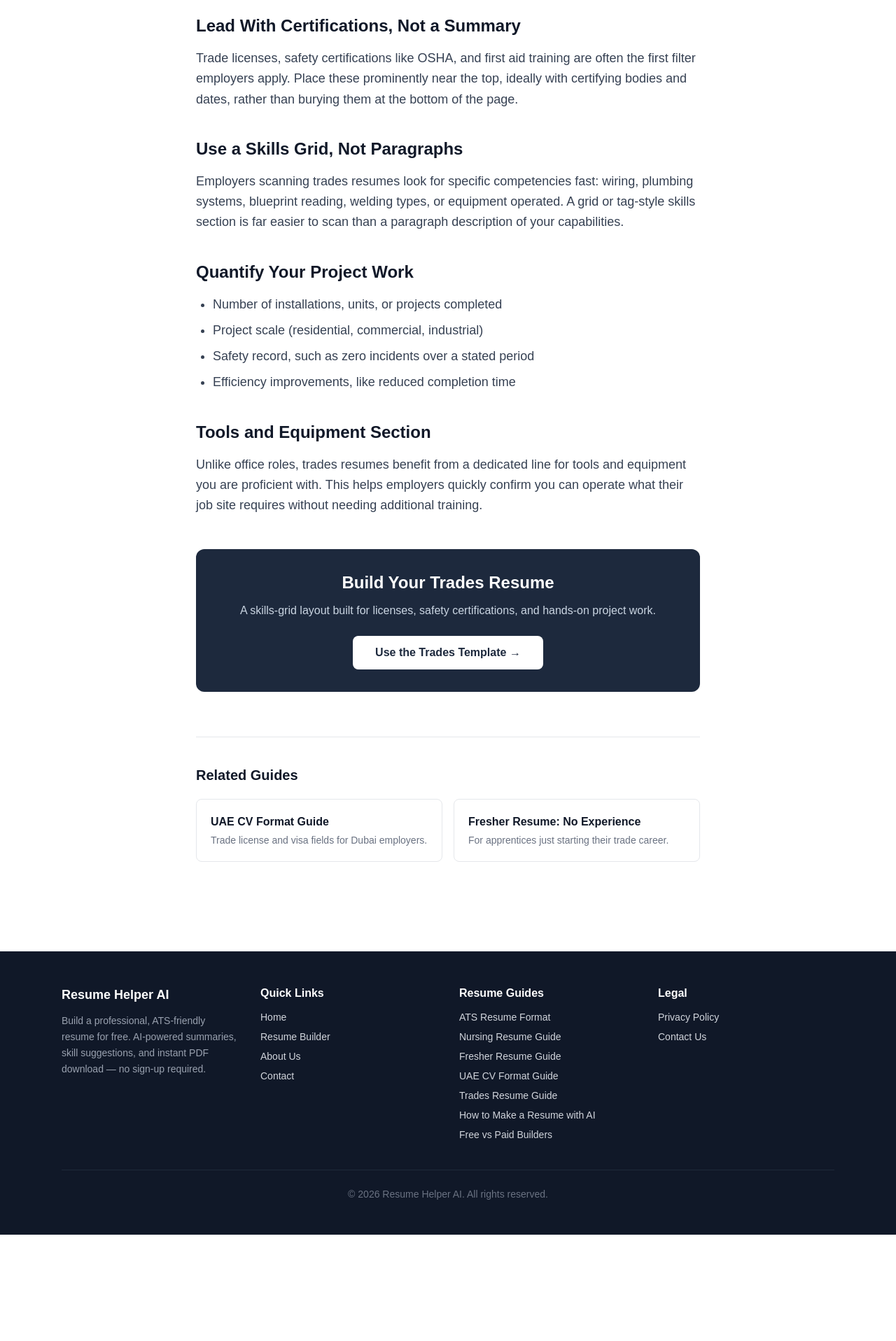
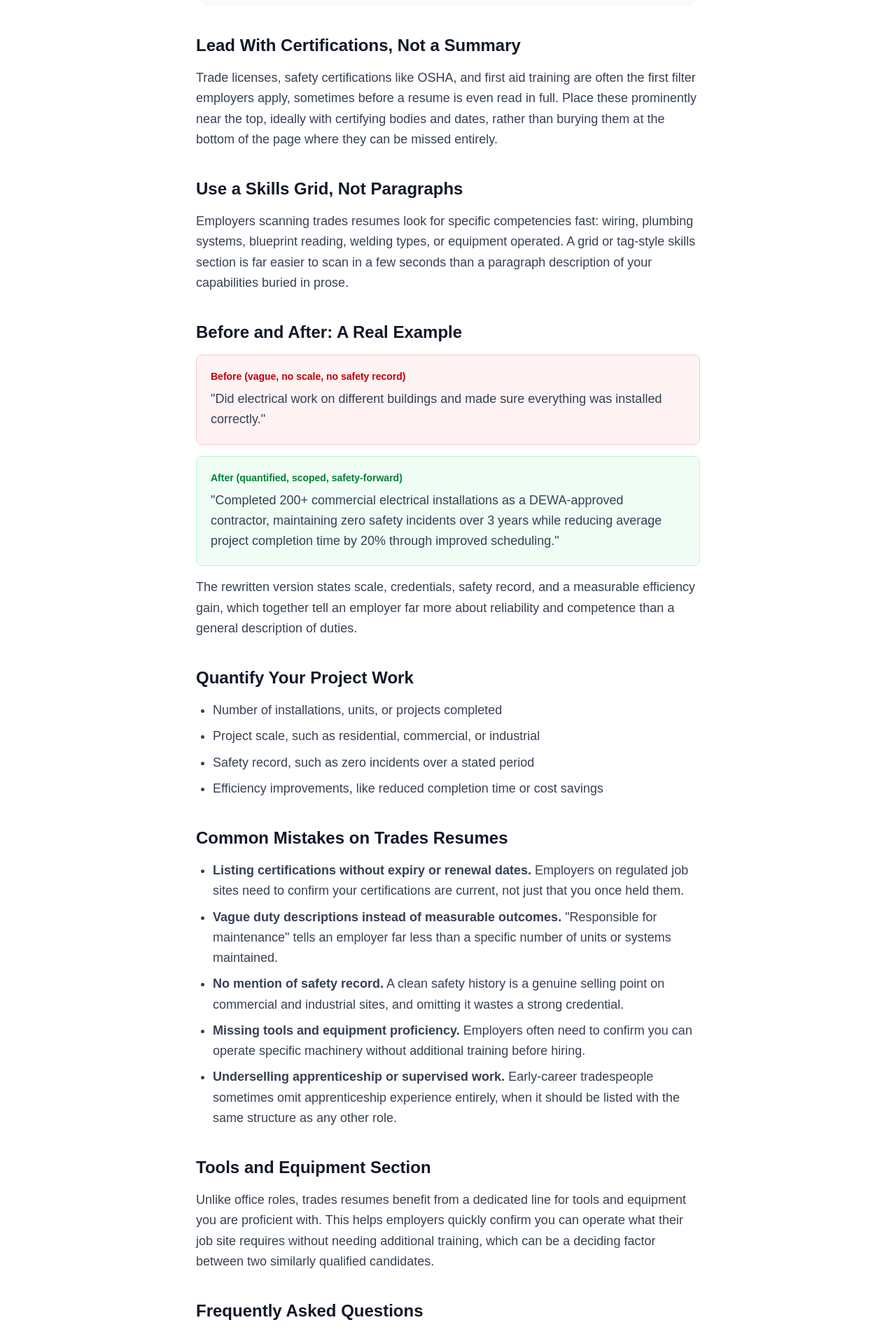
Before and after one commit to pragathishc/ai-resume-builder, a Next.js app: page /blog/trades-resume-guide in a window 1280 px wide. Shown: the part 880-2797 px from the top of the page at 70% size. Before the commit the page ends 2645 px from the top, so only its background shows below. Built offline with nearby package versions, Linux system fonts and the light colour scheme.

Commit message:
Update page.js

```diff
--- a/src/app/blog/trades-resume-guide/page.js
+++ b/src/app/blog/trades-resume-guide/page.js
@@ -1,7 +1,8 @@
-import Link from "next/link";
+ import Link from "next/link";
+
 export const metadata = {
   title: "Resume Templates for Electricians, Plumbers & Skilled Trades",
-  description: "How to write a resume for skilled trades roles, including trade licenses, safety certifications, and how to present hands-on project experience.",
+  description: "How to write a resume for skilled trades roles, including trade licenses, safety certifications, sample bullets, common mistakes, and how to present project experience.",
   alternates: { canonical: "https://www.resumehelperai.com/blog/trades-resume-guide" },
 };
 
@@ -27,6 +28,14 @@ function TradesIllustration() {
   );
 }
 
+const faqs = [
+  { q: "Do I need a resume at all for trades work, or just references?", a: "A resume still matters, especially for larger contractors, commercial projects, or roles requiring formal applications through HR systems. Smaller residential jobs may rely more on references and word of mouth, but having a strong resume widens the roles you can access." },
+  { q: "How do I list apprenticeship experience?", a: "Treat it as real experience with its own entry: the company or program name, duration, and specific skills or systems you worked on under supervision. Do not undervalue it simply because it was unpaid or supervised." },
+  { q: "Should I include soft skills like teamwork or communication?", a: "Briefly, but they should not dominate the resume. Trade employers weight certifications, hands-on skills, and safety record far more heavily than soft skill claims, which are harder to verify and less differentiating." },
+  { q: "What if I have experience across multiple trades?", a: "List your primary trade prominently in the headline, then group secondary skills separately. Being a jack of several trades can be valuable, but a resume that does not clearly state your main specialty can confuse recruiters about which roles to consider you for." },
+  { q: "How important are safety certifications compared to years of experience?", a: "Both matter, but missing safety certifications can disqualify you before experience is even considered on many commercial and industrial job sites, where compliance is a legal requirement, not a preference." },
+];
+
 export default function TradesResumeGuide() {
   return (
     <main className="min-h-screen bg-white">
@@ -45,7 +54,7 @@ export default function TradesResumeGuide() {
           Resume Templates for Electricians, Plumbers & Skilled Trades
         </h1>
         <p className="text-lg text-gray-600 mb-10">
-          Trade employers hire on proof of hands-on competence and valid licensing, not corporate polish. Here is how to structure a trades resume that gets you called for an interview.
+          Trade employers hire on proof of hands-on competence and valid licensing, not corporate polish. Here is how to structure a trades resume that gets you called for an interview, with a real example and the mistakes that hold experienced tradespeople back.
         </p>
 
         <div className="mb-10">
@@ -54,21 +63,51 @@ export default function TradesResumeGuide() {
 
         <div className="space-y-6 text-gray-700 text-lg leading-relaxed">
           <h2 className="text-2xl font-bold text-gray-900 mt-10 mb-4">Lead With Certifications, Not a Summary</h2>
-          <p>Trade licenses, safety certifications like OSHA, and first aid training are often the first filter employers apply. Place these prominently near the top, ideally with certifying bodies and dates, rather than burying them at the bottom of the page.</p>
+          <p>Trade licenses, safety certifications like OSHA, and first aid training are often the first filter employers apply, sometimes before a resume is even read in full. Place these prominently near the top, ideally with certifying bodies and dates, rather than burying them at the bottom of the page where they can be missed entirely.</p>
 
           <h2 className="text-2xl font-bold text-gray-900 mt-10 mb-4">Use a Skills Grid, Not Paragraphs</h2>
-          <p>Employers scanning trades resumes look for specific competencies fast: wiring, plumbing systems, blueprint reading, welding types, or equipment operated. A grid or tag-style skills section is far easier to scan than a paragraph description of your capabilities.</p>
+          <p>Employers scanning trades resumes look for specific competencies fast: wiring, plumbing systems, blueprint reading, welding types, or equipment operated. A grid or tag-style skills section is far easier to scan in a few seconds than a paragraph description of your capabilities buried in prose.</p>
+
+          <h2 className="text-2xl font-bold text-gray-900 mt-10 mb-4">Before and After: A Real Example</h2>
+          <div className="bg-red-50 border border-red-200 rounded-lg p-5 my-4">
+            <p className="text-sm font-semibold text-red-700 mb-2">Before (vague, no scale, no safety record)</p>
+            <p className="text-gray-700">"Did electrical work on different buildings and made sure everything was installed correctly."</p>
+          </div>
+          <div className="bg-green-50 border border-green-200 rounded-lg p-5 my-4">
+            <p className="text-sm font-semibold text-green-700 mb-2">After (quantified, scoped, safety-forward)</p>
+            <p className="text-gray-700">"Completed 200+ commercial electrical installations as a DEWA-approved contractor, maintaining zero safety incidents over 3 years while reducing average project completion time by 20% through improved scheduling."</p>
+          </div>
+          <p>The rewritten version states scale, credentials, safety record, and a measurable efficiency gain, which together tell an employer far more about reliability and competence than a general description of duties.</p>
 
           <h2 className="text-2xl font-bold text-gray-900 mt-10 mb-4">Quantify Your Project Work</h2>
           <ul className="list-disc pl-6 space-y-2">
             <li>Number of installations, units, or projects completed</li>
-            <li>Project scale (residential, commercial, industrial)</li>
+            <li>Project scale, such as residential, commercial, or industrial</li>
             <li>Safety record, such as zero incidents over a stated period</li>
-            <li>Efficiency improvements, like reduced completion time</li>
+            <li>Efficiency improvements, like reduced completion time or cost savings</li>
+          </ul>
+
+          <h2 className="text-2xl font-bold text-gray-900 mt-10 mb-4">Common Mistakes on Trades Resumes</h2>
+          <ul className="list-disc pl-6 space-y-2">
+            <li><strong>Listing certifications without expiry or renewal dates.</strong> Employers on regulated job sites need to confirm your certifications are current, not just that you once held them.</li>
+            <li><strong>Vague duty descriptions instead of measurable outcomes.</strong> "Responsible for maintenance" tells an employer far less than a specific number of units or systems maintained.</li>
+            <li><strong>No mention of safety record.</strong> A clean safety history is a genuine selling point on commercial and industrial sites, and omitting it wastes a strong credential.</li>
+            <li><strong>Missing tools and equipment proficiency.</strong> Employers often need to confirm you can operate specific machinery without additional training before hiring.</li>
+            <li><strong>Underselling apprenticeship or supervised work.</strong> Early-career tradespeople sometimes omit apprenticeship experience entirely, when it should be listed with the same structure as any other role.</li>
           </ul>
 
           <h2 className="text-2xl font-bold text-gray-900 mt-10 mb-4">Tools and Equipment Section</h2>
-          <p>Unlike office roles, trades resumes benefit from a dedicated line for tools and equipment you are proficient with. This helps employers quickly confirm you can operate what their job site requires without needing additional training.</p>
+          <p>Unlike office roles, trades resumes benefit from a dedicated line for tools and equipment you are proficient with. This helps employers quickly confirm you can operate what their job site requires without needing additional training, which can be a deciding factor between two similarly qualified candidates.</p>
+
+          <h2 className="text-2xl font-bold text-gray-900 mt-10 mb-4">Frequently Asked Questions</h2>
+          <div className="space-y-5 mt-6">
+            {faqs.map((faq, idx) => (
+              <div key={idx} className="border-b border-gray-100 pb-5">
+                <p className="font-semibold text-gray-900 mb-2">{faq.q}</p>
+                <p className="text-gray-600">{faq.a}</p>
+              </div>
+            ))}
+          </div>
         </div>
 
         <div className="bg-slate-800 rounded-xl p-8 mt-12 text-center">
@@ -109,6 +148,20 @@ export default function TradesResumeGuide() {
           }),
         }}
       />
+      <script
+        type="application/ld+json"
+        dangerouslySetInnerHTML={{
+          __html: JSON.stringify({
+            "@context": "https://schema.org",
+            "@type": "FAQPage",
+            mainEntity: faqs.map((f) => ({
+              "@type": "Question",
+              name: f.q,
+              acceptedAnswer: { "@type": "Answer", text: f.a },
+            })),
+          }),
+        }}
+      />
     </main>
   );
 }
```
